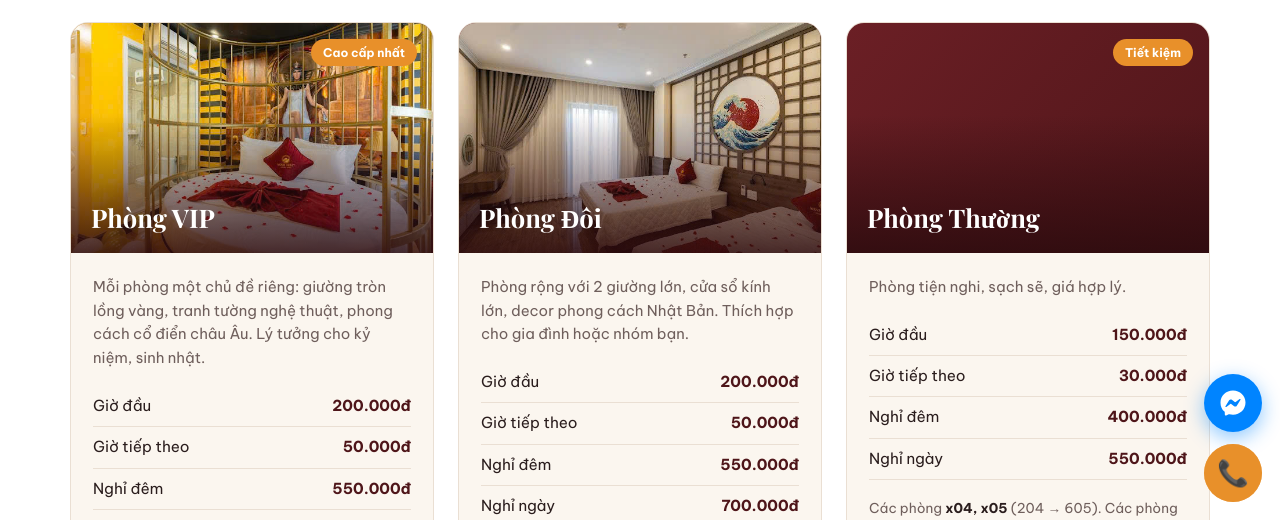
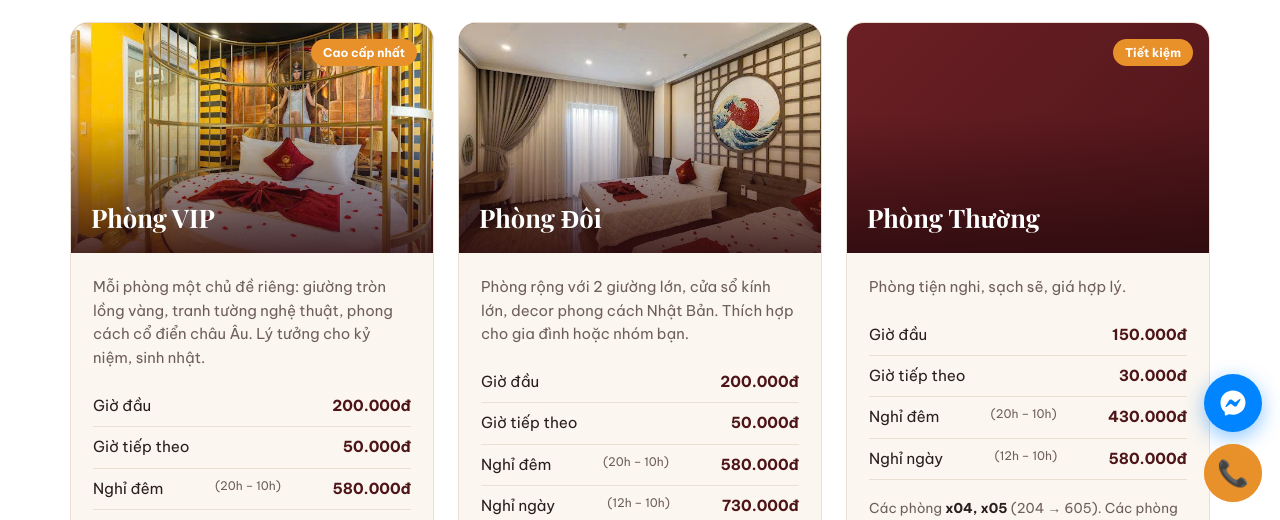
Before and after one commit to minhnhathotel/minhnhathotel.github.io, a plain HTML site: page index.html in a window 1280 px wide. Both pictures are taken after a click on the link "Phòng". Shown: the part 280-800 px from the top of the page. Drawn offline with nearby package versions, Linux system fonts and the light colour scheme.

Commit message:
Add files via upload

```diff
--- a/index.html
+++ b/index.html
@@ -132,6 +132,7 @@
   .price-list{list-style:none;margin-bottom:18px}
   .price-list li{display:flex;justify-content:space-between;padding:8px 0;border-bottom:1px solid var(--line);font-size:.95rem}
   .price-list b{color:var(--maroon)}
+  .price-list small,tbody td small{font-size:.78em;color:var(--muted);font-weight:400}
   .nums{font-size:.85rem;color:var(--muted);margin-bottom:18px}
   .nums b{color:var(--ink)}
   .room .btn{justify-content:center;margin-top:auto}
@@ -266,8 +267,8 @@
       <h3>Giá chỉ từ</h3>
       <ul>
         <li><span>Giờ đầu</span><strong>150.000đ</strong></li>
-        <li><span>Nghỉ đêm</span><strong>400.000đ</strong></li>
-        <li><span>Nghỉ ngày</span><strong>550.000đ</strong></li>
+        <li><span>Nghỉ đêm</span><strong>430.000đ</strong></li>
+        <li><span>Nghỉ ngày</span><strong>580.000đ</strong></li>
         <li><span>Địa chỉ</span><span>57 Nguyễn Đình Chiểu, Võ Cường</span></li>
       </ul>
     </div>
@@ -320,8 +321,8 @@
           <ul class="price-list">
             <li>Giờ đầu<b>200.000đ</b></li>
             <li>Giờ tiếp theo<b>50.000đ</b></li>
-            <li>Nghỉ đêm<b>550.000đ</b></li>
-            <li>Nghỉ ngày<b>700.000đ</b></li>
+            <li>Nghỉ đêm <small>(20h – 10h)</small><b>580.000đ</b></li>
+            <li>Nghỉ ngày <small>(12h – 10h)</small><b>730.000đ</b></li>
           </ul>
           <p class="nums">8 phòng: <b>301, 302, 401, 402, 501, 502, 601, 602</b></p>
           <a href="https://m.me/minhnhatluxuryhotel" target="_blank" rel="noopener" class="btn">💬 Đặt phòng VIP</a>
@@ -334,8 +335,8 @@
           <ul class="price-list">
             <li>Giờ đầu<b>200.000đ</b></li>
             <li>Giờ tiếp theo<b>50.000đ</b></li>
-            <li>Nghỉ đêm<b>550.000đ</b></li>
-            <li>Nghỉ ngày<b>700.000đ</b></li>
+            <li>Nghỉ đêm <small>(20h – 10h)</small><b>580.000đ</b></li>
+            <li>Nghỉ ngày <small>(12h – 10h)</small><b>730.000đ</b></li>
           </ul>
           <p class="nums">2 phòng: <b>201, 202</b></p>
           <a href="https://m.me/minhnhatluxuryhotel" target="_blank" rel="noopener" class="btn">💬 Đặt phòng Đôi</a>
@@ -348,8 +349,8 @@
           <ul class="price-list">
             <li>Giờ đầu<b>150.000đ</b></li>
             <li>Giờ tiếp theo<b>30.000đ</b></li>
-            <li>Nghỉ đêm<b>400.000đ</b></li>
-            <li>Nghỉ ngày<b>550.000đ</b></li>
+            <li>Nghỉ đêm <small>(20h – 10h)</small><b>430.000đ</b></li>
+            <li>Nghỉ ngày <small>(12h – 10h)</small><b>580.000đ</b></li>
           </ul>
           <p class="nums">Các phòng <b>x04, x05</b> (204 → 605). Các phòng <b>x03</b> (203 → 603) có cửa sổ hướng hành lang.</p>
           <a href="https://m.me/minhnhatluxuryhotel" target="_blank" rel="noopener" class="btn">💬 Đặt phòng Thường</a>
@@ -397,8 +398,8 @@
         <tbody>
           <tr><td>Giờ đầu</td><td>200.000</td><td>200.000</td><td>150.000</td></tr>
           <tr><td>Giờ tiếp theo</td><td>50.000</td><td>50.000</td><td>30.000</td></tr>
-          <tr><td>Nghỉ đêm</td><td>550.000</td><td>550.000</td><td>400.000</td></tr>
-          <tr><td>Nghỉ ngày</td><td>700.000</td><td>700.000</td><td>550.000</td></tr>
+          <tr><td>Nghỉ đêm <small>(20h – 10h)</small></td><td>580.000</td><td>580.000</td><td>430.000</td></tr>
+          <tr><td>Nghỉ ngày <small>(12h – 10h)</small></td><td>730.000</td><td>730.000</td><td>580.000</td></tr>
         </tbody>
       </table>
     </div>
@@ -408,7 +409,7 @@
 </section>
 
 <!-- GIỜ NHẬN / TRẢ PHÒNG -->
-<!-- LƯU Ý: Giờ nhận phòng nghỉ ngày (14:00) là giờ tạm, cần khách sạn xác nhận lại -->
+
 <section id="trang-gio" class="page" data-group="bang-gia" hidden>
   <div class="container">
     <div class="head">
@@ -431,9 +432,9 @@
       </div>
       <div class="time">
         <h3>☀️ Nghỉ ngày</h3>
-        <div class="row"><span>Nhận phòng</span><span class="big">14:00</span></div>
+        <div class="row"><span>Nhận phòng</span><span class="big">12:00</span></div>
         <div class="row"><span>Trả phòng</span><span class="big">10:00</span></div>
-        <p>Trả phòng trước 10:00 sáng hôm sau.</p>
+        <p>Nhận phòng từ 12:00 trưa, trả phòng trước 10:00 sáng hôm sau.</p>
       </div>
     </div>
     <ul class="rules">
@@ -471,7 +472,7 @@
     </div>
     <div class="contact">
       <div class="info">
-        <div class="item"><span class="ic">📍</span><div><small>Địa chỉ</small><b>57 Nguyễn Đình Chiểu, P. Võ Cường, Bắc Ninh</b></div></div>
+        <div class="item"><span class="ic">📍</span><div><small>Địa chỉ</small><b><a href="https://www.google.com/maps/search/?api=1&query=Minh%20Nh%E1%BA%ADt%20Luxury%20Hotel%2C%2057%20Nguy%E1%BB%85n%20%C4%90%C3%ACnh%20Chi%E1%BB%83u%2C%20V%C3%B5%20C%C6%B0%E1%BB%9Dng%2C%20B%E1%BA%AFc%20Ninh%2016118" target="_blank" rel="noopener">57 Nguyễn Đình Chiểu, Võ Cường, Bắc Ninh 16118</a></b><small><a href="https://www.google.com/maps/dir/?api=1&destination=Minh%20Nh%E1%BA%ADt%20Luxury%20Hotel%2C%2057%20Nguy%E1%BB%85n%20%C4%90%C3%ACnh%20Chi%E1%BB%83u%2C%20V%C3%B5%20C%C6%B0%E1%BB%9Dng%2C%20B%E1%BA%AFc%20Ninh%2016118" target="_blank" rel="noopener" style="color:var(--orange)">→ Chỉ đường bằng Google Maps</a></small></div></div>
         <div class="item"><span class="ic">📞</span><div><small>Hotline đặt phòng</small><b><a href="tel:02222225678">0222 222 5678</a></b></div></div>
         <div class="item"><span class="ic">💬</span><div><small>Facebook</small><b><a href="https://www.facebook.com/share/1dz3wBbjgg/" target="_blank" rel="noopener">Minh Nhật Luxury Hotel</a></b></div></div>
         <a href="https://m.me/minhnhatluxuryhotel" target="_blank" rel="noopener" class="btn">💬 Nhắn tin đặt phòng qua Messenger</a>
@@ -479,7 +480,7 @@
       </div>
       <div class="map">
         <iframe loading="lazy" title="Bản đồ Minh Nhật Luxury Hotel"
-          src="https://maps.google.com/maps?q=57%20Nguy%E1%BB%85n%20%C4%90%C3%ACnh%20Chi%E1%BB%83u%2C%20V%C3%B5%20C%C6%B0%E1%BB%9Dng%2C%20B%E1%BA%AFc%20Ninh&z=16&output=embed"></iframe>
+          src="https://maps.google.com/maps?q=Minh%20Nh%E1%BA%ADt%20Luxury%20Hotel%2C%2057%20Nguy%E1%BB%85n%20%C4%90%C3%ACnh%20Chi%E1%BB%83u%2C%20V%C3%B5%20C%C6%B0%E1%BB%9Dng%2C%20B%E1%BA%AFc%20Ninh%2016118%2C%20Vi%E1%BB%87t%20Nam&z=17&output=embed"></iframe>
       </div>
     </div>
   </div>
```
Also changed, not shown: images/bang-gia.png.
